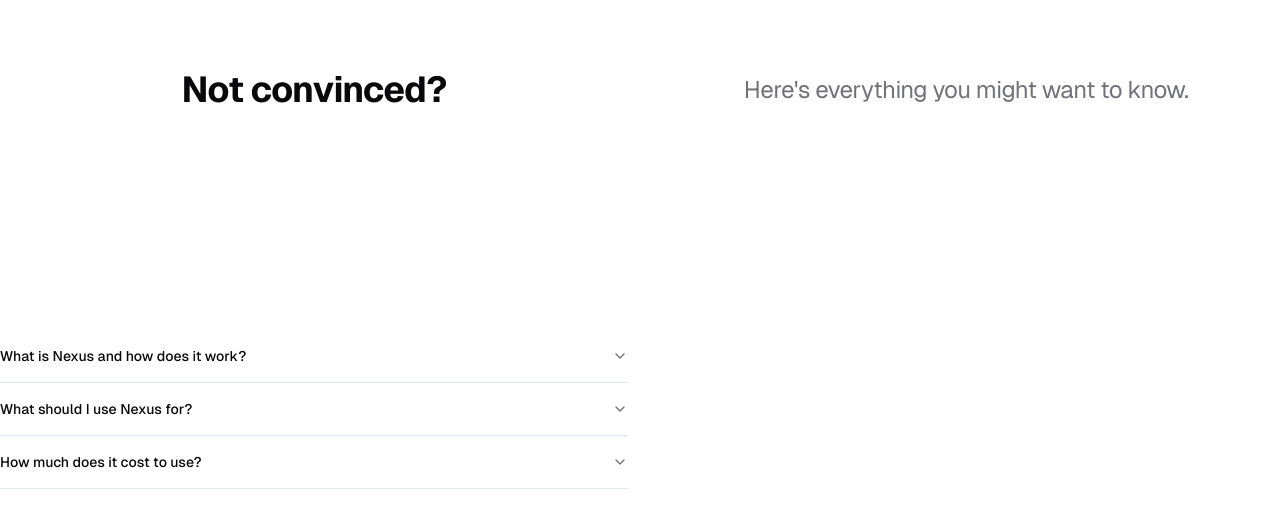
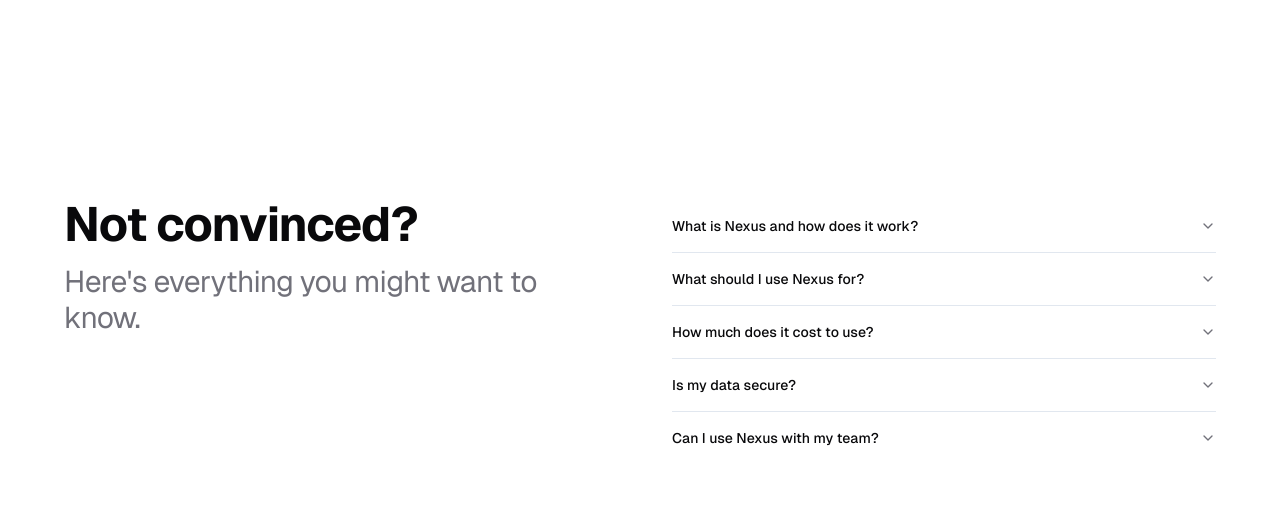
Before and after one commit to vincecloutier/imessage-llms, a Next.js app: page / in a window 1280 px wide. Shown: the part 868-1375 px from the top of the page. Built offline with nearby package versions, Linux system fonts and the light colour scheme.

Commit message:
improved faq section

```diff
--- a/app/page.tsx
+++ b/app/page.tsx
@@ -29,9 +29,23 @@
             <VideoPlayer />
           </div>
         </section>
-        <section id="faq-section" className="min-h-screen flex flex-col lg:grid lg:grid-cols-2 items-center gap-6 pb-8 pt-6 md:py-10">
-            <h2 className="text-2xl font-bold tracking-tight text-center sm:text-3xl md:text-4xl">Not convinced?</h2>
-            <h3 className="text-lg sm:text-xl text-muted-foreground tracking-tight text-center md:text-2xl"> Here's everything you might want to know.</h3>
+        <section
+          id="faq-section"
+          className="min-h-screen flex flex-col justify-center items-center py-12 md:py-16 px-4 sm:px-6 lg:px-8"
+        >
+          <div className="w-full max-w-6xl space-y-8 lg:space-y-0 lg:grid lg:grid-cols-2 lg:gap-x-16 lg:items-start">
+            {/* Text content block */}
+            <div className="space-y-4 text-center lg:text-left">
+              <h2 className="text-3xl font-bold tracking-tight sm:text-4xl md:text-5xl">
+                Not convinced?
+              </h2>
+              <h3 className="text-xl text-muted-foreground tracking-tight sm:text-2xl md:text-3xl">
+                Here's everything you might want to know.
+              </h3>
+            </div>
+
+            {/* Accordion block */}
+            <div className="w-full">
               <Accordion type="single" collapsible className="w-full">
                 <AccordionItem value="item-1">
                   <AccordionTrigger>What is Nexus and how does it work?</AccordionTrigger>
@@ -69,6 +83,8 @@
                   </AccordionContent>
                 </AccordionItem>
               </Accordion>
+            </div>
+          </div>
         </section>
       </main>
       <footer className="py-6">
```
Lines whose indentation alone changed are shown as unchanged.
